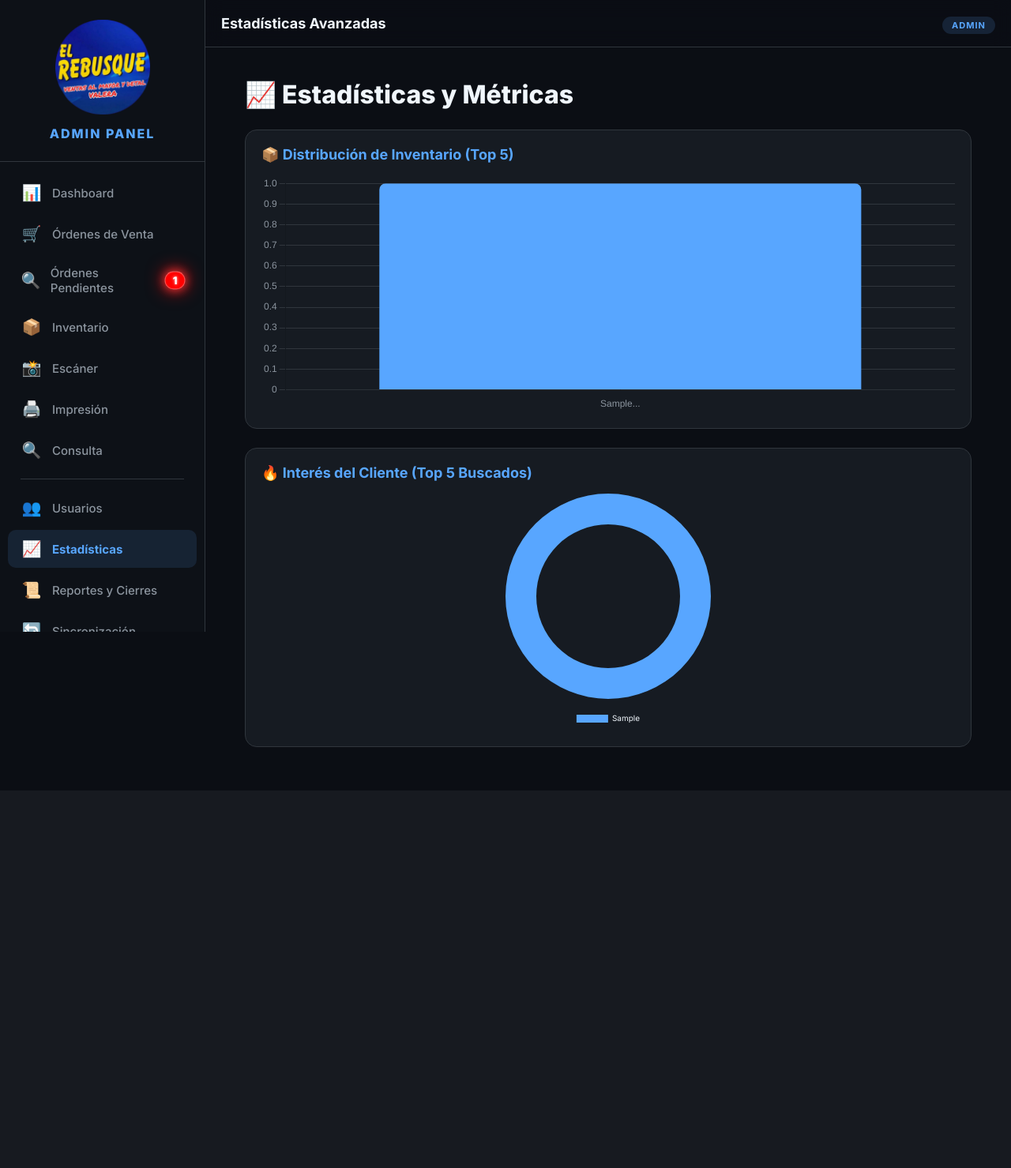
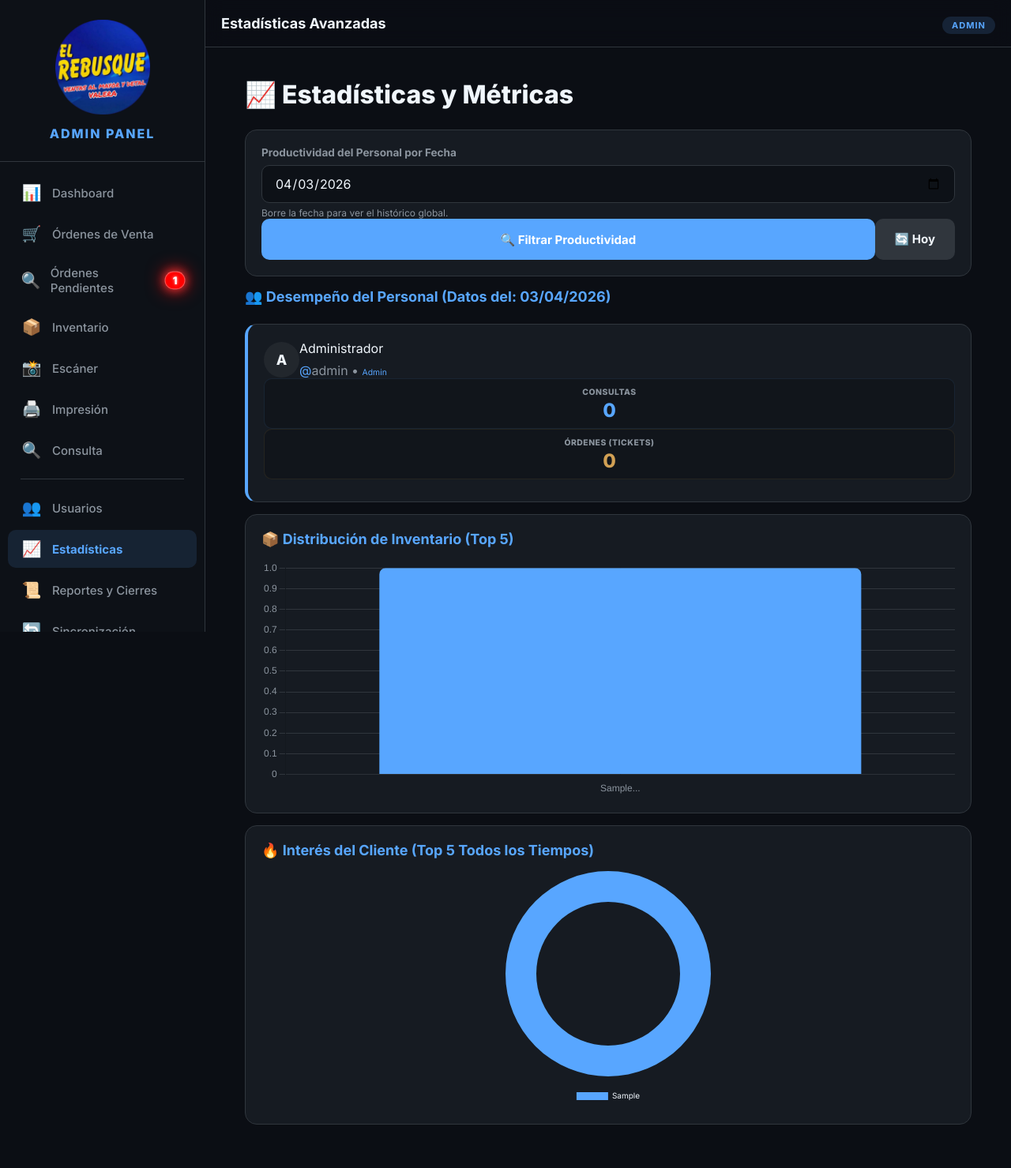
Before and after one commit to Salvaberticci/sistema-gestion-productos-web, a PHP site: page /modules/estadisticas/index.php in a window 1280 px wide. Shown: the whole page at 79% size. Before the commit the page ends 946 px from the top, so only its background shows below. Run offline with PHP 8.4, Linux system fonts and the light colour scheme; a user stored in the database is signed in; data comes from the database, SQL or seed files in the repository; both versions use the stored data as it was after the commit; tables that the repository leaves empty hold one stand-in row (values such as "Sample post"); some libraries are stand-ins or nearby versions.

Commit message:
📊 Feature: Filtro de productividad diaria de empleado por fechas

```diff
--- a/modules/estadisticas/index.php
+++ b/modules/estadisticas/index.php
@@ -3,10 +3,39 @@ require_once __DIR__ . '/../../includes/auth.php';
 requireAdmin();
 
 $db = getDB();
+
+// Filtro de fecha
+$fecha_filtro = $_GET['fecha'] ?? date('Y-m-d'); // Por defecto, hoy.
+
 // Datos para Grafica 1: Top 5 Stock
 $topStock = $db->query("SELECT referencia, exisact FROM productos ORDER BY exisact DESC LIMIT 5")->fetchAll();
 // Datos para Grafica 2: Top 5 Busquedas
 $topSearches = $db->query("SELECT referencia, busquedas FROM productos WHERE busquedas > 0 ORDER BY busquedas DESC LIMIT 5")->fetchAll();
+
+// Productividad de Personal (Asumiendo que `historial_busquedas` y `ordenes_venta` tienen fechas)
+if (empty($fecha_filtro)) {
+    // Todos los tiempos
+    $productividad = $db->query("
+        SELECT
+            u.id, u.nombre_completo, u.username, u.rol, u.activo,
+            (SELECT COUNT(*) FROM historial_busquedas hb WHERE hb.usuario_id = u.id) as consultas_hoy,
+            (SELECT COUNT(*) FROM ordenes_venta ov WHERE ov.usuario_id = u.id) as ordenes_hoy
+        FROM usuarios u
+        ORDER BY ordenes_hoy DESC, consultas_hoy DESC
+    ")->fetchAll();
+} else {
+    // Filtrado por fecha
+    $stmt_prod = $db->prepare("
+        SELECT
+            u.id, u.nombre_completo, u.username, u.rol, u.activo,
+            (SELECT COUNT(*) FROM historial_busquedas hb WHERE hb.usuario_id = u.id AND DATE(hb.fecha_busqueda) = ?) as consultas_hoy,
+            (SELECT COUNT(*) FROM ordenes_venta ov WHERE ov.usuario_id = u.id AND DATE(ov.created_at) = ?) as ordenes_hoy
+        FROM usuarios u
+        ORDER BY ordenes_hoy DESC, consultas_hoy DESC
+    ");
+    $stmt_prod->execute([$fecha_filtro, $fecha_filtro]);
+    $productividad = $stmt_prod->fetchAll();
+}
 
 $pageTitle = 'Estadísticas Avanzadas';
 $currentModule = 'estadisticas';
@@ -19,14 +48,75 @@ require_once __DIR__ . '/../../includes/navbar.php';
     <h2 class="page-title">📈 Estadísticas y Métricas</h2>
 </div>
 
-<div class="card">
-    <h3 class="card-title mb-2">📦 Distribución de Inventario (Top 5)</h3>
-    <canvas id="stockChart" style="max-height:300px;"></canvas>
+<!-- Filtro Integrado -->
+<div class="card mb-4">
+    <form method="GET" class="flex flex-col md:flex-row gap-4 items-end">
+        <div style="flex:1;">
+            <label class="form-label" style="font-size:0.85rem; font-weight:700; color:var(--color-text-dim);">Productividad del Personal por Fecha</label>
+            <input type="date" name="fecha" class="form-input" value="<?= htmlspecialchars($fecha_filtro) ?>" max="<?= date('Y-m-d') ?>">
+            <p style="font-size:0.75rem; color:var(--color-text-dim); margin-top:5px;">Borre la fecha para ver el histórico global.</p>
+        </div>
+        <div class="flex gap-2">
+            <button type="submit" class="btn btn-primary" style="height: 52px; padding: 0 25px;">
+                🔍 Filtrar Productividad
+            </button>
+            <a href="index.php" class="btn btn-secondary" style="height: 52px; padding: 0 25px; line-height: 52px; text-decoration: none; text-align: center;">
+                🔄 Hoy
+            </a>
+        </div>
+    </form>
 </div>
 
-<div class="card mt-3">
-    <h3 class="card-title mb-2">🔥 Interés del Cliente (Top 5 Buscados)</h3>
-    <canvas id="searchChart" style="max-height:300px;"></canvas>
+<!-- Grilla de Empleados (Productividad) -->
+<h3 class="card-title mb-3 px-2">👥 Desempeño del Personal <?= empty($fecha_filtro) ? '(Historico Global)' : '(Datos del: '.date('d/m/Y', strtotime($fecha_filtro)).')' ?></h3>
+<div class="grid grid-cols-1 md:grid-cols-2 lg:grid-cols-3 gap-4 mb-5">
+    <?php foreach ($productividad as $u): ?>
+        <div class="card p-4" style="border-left: 4px solid <?= $u['rol'] === 'admin' ? 'var(--color-accent)' : 'var(--color-gold)' ?>;">
+            <div class="flex items-center gap-4 mb-4">
+                <div class="user-avatar" style="width:45px; height:45px; font-size:1.1rem; background:rgba(255,255,255,0.05); color:var(--color-text); border-radius:50%; display:flex; align-items:center; justify-content:center; font-weight:800;">
+                    <?= strtoupper(substr($u['nombre_completo'], 0, 1)) ?>
+                </div>
+                <div class="flex-1">
+                    <div class="text-white font-bold text-md leading-tight">
+                        <?= htmlspecialchars($u['nombre_completo']) ?>
+                    </div>
+                    <div class="text-dim text-xs mt-1">
+                        <span class="text-accent opacity-80">@</span><?= htmlspecialchars($u['username']) ?>
+                        <span class="mx-1">•</span>
+                        <span class="<?= $u['rol'] === 'admin' ? 'text-accent' : 'text-gold' ?> font-bold uppercase tracking-widest" style="font-size:0.65rem;">
+                            <?= ucfirst($u['rol']) ?>
+                        </span>
+                    </div>
+                </div>
+            </div>
+
+            <div class="grid grid-cols-2 gap-3 mb-1">
+                <div style="background:rgba(0,0,0,0.2); padding:10px; border-radius:10px; border:1px solid rgba(88,166,255,0.1); text-align:center;">
+                    <div style="font-size:0.65rem; color:var(--color-text-dim); text-transform:uppercase; font-weight:800; letter-spacing:0.5px; margin-bottom:5px;">Consultas</div>
+                    <div style="color:var(--color-accent); font-weight:900; font-size:1.5rem; line-height:1;"><?= number_format($u['consultas_hoy']) ?></div>
+                </div>
+                <div style="background:rgba(0,0,0,0.2); padding:10px; border-radius:10px; border:1px solid rgba(210,166,84,0.1); text-align:center;">
+                    <div style="font-size:0.65rem; color:var(--color-text-dim); text-transform:uppercase; font-weight:800; letter-spacing:0.5px; margin-bottom:5px;">Órdenes (Tickets)</div>
+                    <div style="color:var(--color-gold); font-weight:900; font-size:1.5rem; line-height:1;"><?= number_format($u['ordenes_hoy']) ?></div>
+                </div>
+            </div>
+            <?php if (!$u['activo']): ?>
+                <div class="mt-3 text-center text-danger" style="font-size:0.75rem; font-weight:800;">(USUARIO INACTIVO)</div>
+            <?php endif; ?>
+        </div>
+    <?php endforeach; ?>
+</div>
+
+<div class="grid grid-cols-1 md:grid-cols-2 gap-4">
+    <div class="card">
+        <h3 class="card-title mb-2">📦 Distribución de Inventario (Top 5)</h3>
+        <canvas id="stockChart" style="max-height:300px;"></canvas>
+    </div>
+
+    <div class="card">
+        <h3 class="card-title mb-2">🔥 Interés del Cliente (Top 5 Todos los Tiempos)</h3>
+        <canvas id="searchChart" style="max-height:300px;"></canvas>
+    </div>
 </div>
 
 <script>
```
Also changed, not shown: migrate_busquedas.php (added, +21 -0 lines), modules/inventario/api_buscar.php (+6 -1 lines), sql/schema.sql (+10 -0 lines).
